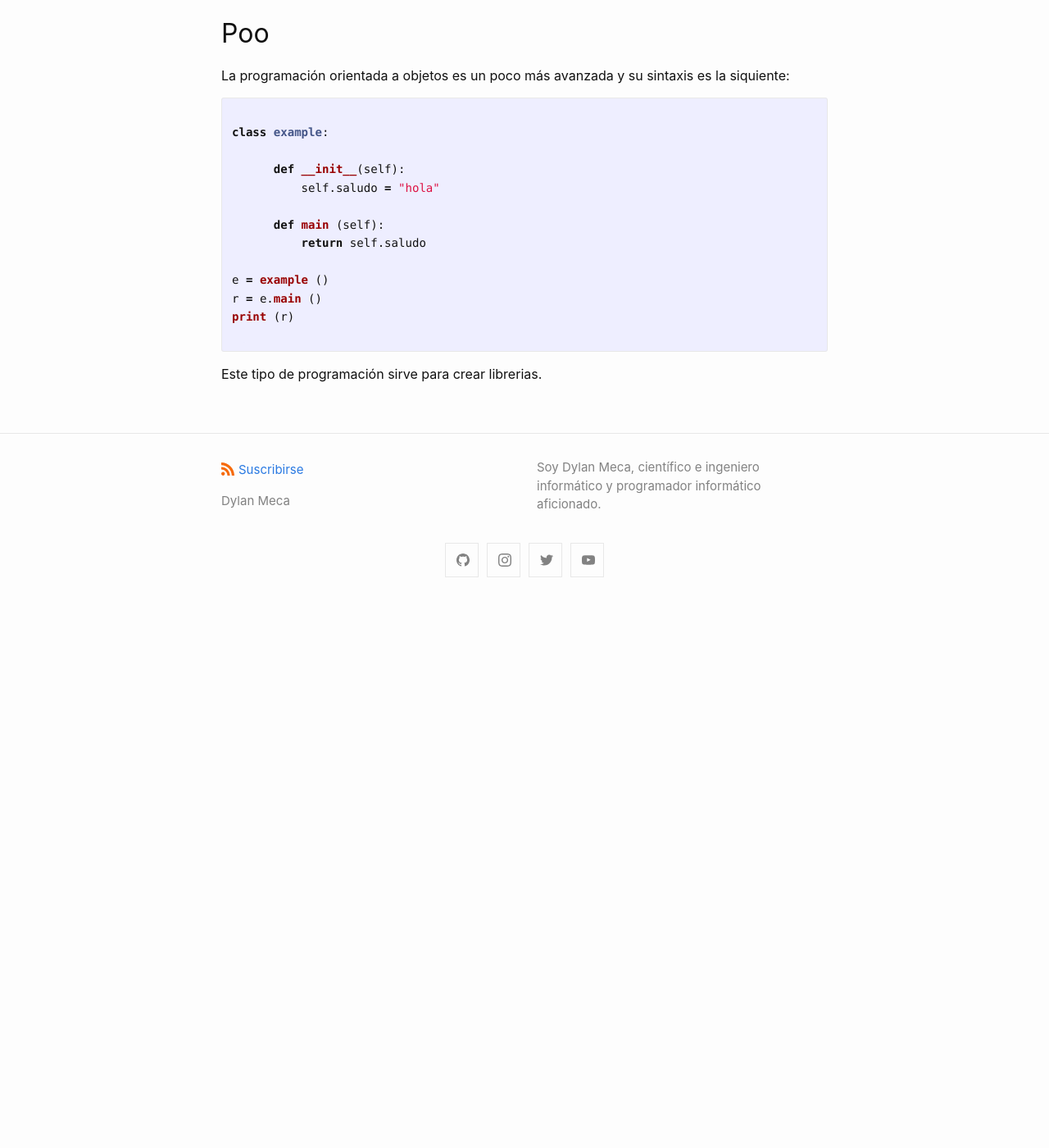
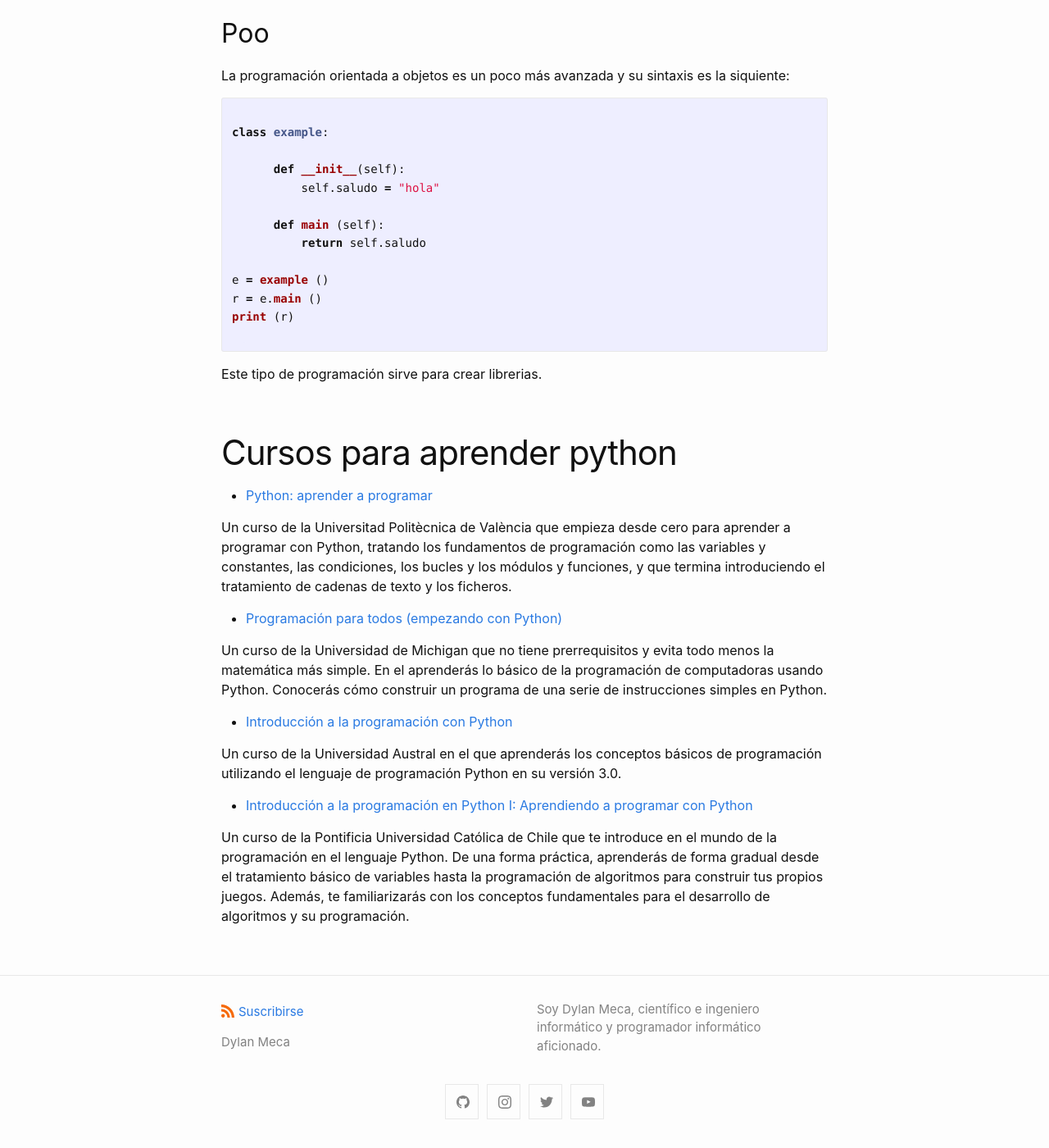
Before and after one commit to dylanmeca/dylanmeca.github.io, a Jekyll site: the page built from _posts/2021-06-07-Como-aprender-a-programar.md, in a window 1280 px wide and 1400 px high, scrolled down 3416 px. Shown: the whole window at 82% size. Built offline with Jekyll 4.4.1, drawn with Linux system fonts in a browser that asks for light colours; a script that is not in the unit is left out; comment, search, counter and statistics services are not loaded; before the commit the page ends 4155 px from its top, so only the background shows below that.

Commit message:
Update 2021-06-07-Como-aprender-a-programar.md

````diff
--- a/_posts/2021-06-07-Como-aprender-a-programar.md
+++ b/_posts/2021-06-07-Como-aprender-a-programar.md
@@ -149,3 +149,21 @@ print (r)
 ```
 
 Este tipo de programación sirve para crear librerias.
+
+# Cursos para aprender python
+
+* [Python: aprender a programar](https://www.edx.org/course/python-aprender-a-programar)
+
+Un curso de la Universitad Politècnica de València que empieza desde cero para aprender a programar con Python, tratando los fundamentos de programación como las variables y constantes, las condiciones, los bucles y los módulos y funciones, y que termina introduciendo el tratamiento de cadenas de texto y los ficheros.
+
+* [Programación para todos (empezando con Python)](https://www.edx.org/course/programacion-para-todos-empezando-con-python)
+
+Un curso de la Universidad de Michigan que no tiene prerrequisitos y evita todo menos la matemática más simple. En el aprenderás lo básico de la programación de computadoras usando Python. Conocerás cómo construir un programa de una serie de instrucciones simples en Python.
+
+* [Introducción a la programación con Python](https://www.coursera.org/learn/introduccion-python)
+
+Un curso de la Universidad Austral en el que aprenderás los conceptos básicos de programación utilizando el lenguaje de programación Python en su versión 3.0.
+
+* [Introducción a la programación en Python I: Aprendiendo a programar con Python](https://www.coursera.org/learn/aprendiendo-programar-python)
+
+Un curso de la Pontificia Universidad Católica de Chile que te introduce en el mundo de la programación en el lenguaje Python. De una forma práctica, aprenderás de forma gradual desde el tratamiento básico de variables hasta la programación de algoritmos para construir tus propios juegos. Además, te familiarizarás con los conceptos fundamentales para el desarrollo de algoritmos y su programación.
````
